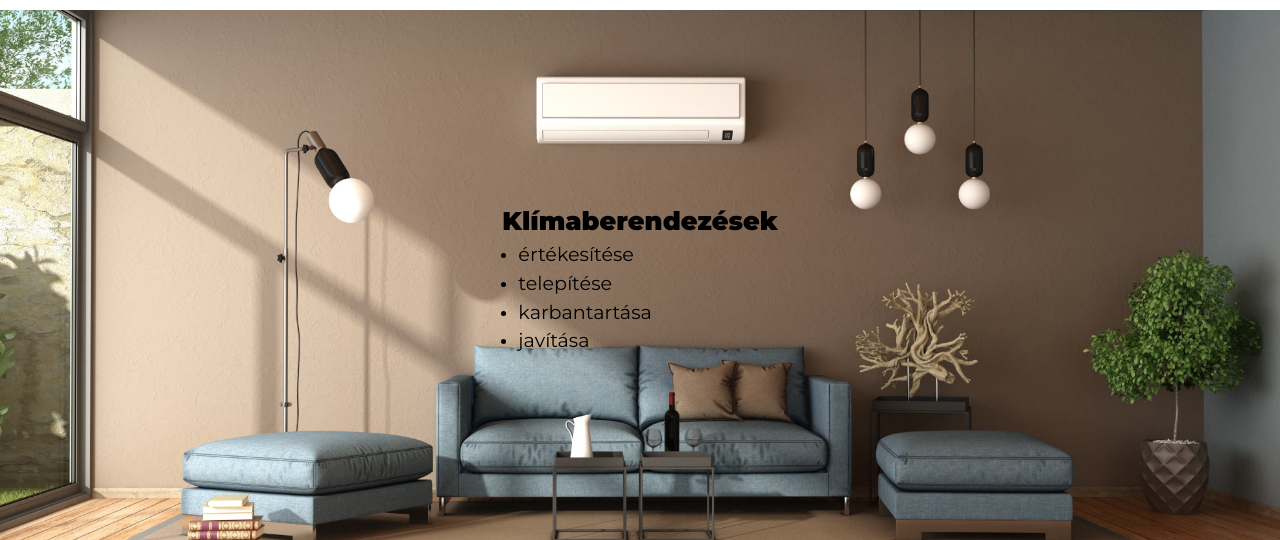
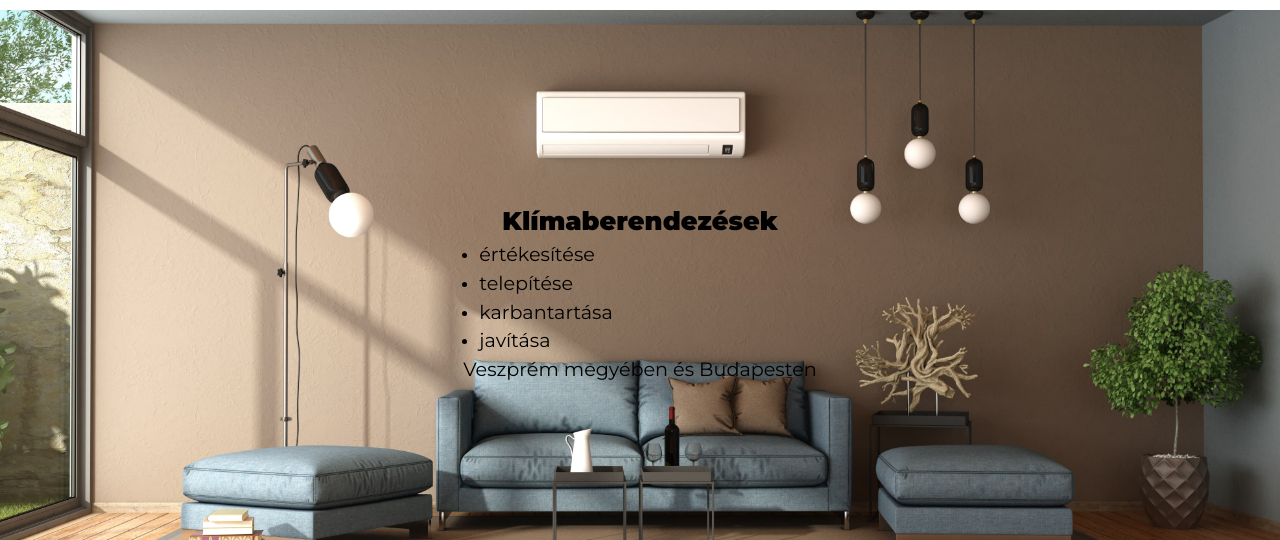
Before and after one commit to szened/novakklima, a website built with Parcel: page src/index.html in a window 1280 px wide. Shown: the part 104-644 px from the top of the page. Built offline with nearby package versions, Linux system fonts and the light colour scheme.

Commit message:
Update index.html

```diff
--- a/src/index.html
+++ b/src/index.html
@@ -55,6 +55,7 @@
             <li><h3><span class="hidden">Klímaberendezések</span> karbantartása</h3></li>
             <li><h3><span class="hidden">Klímaberendezések</span> javítása</h3></li>
           </ul>
+          <h3>Veszprém megyében és Budapesten</h3>
         </div>
         <h2 class="hidden">
           Klímát szeretne, de nem tudja, hogy milyen készüléket válasszon, milyen teljesítményűre van szüksége, vagy hová érdemes elhelyezni? Hívjon bizalommal, szívesen állunk rendelkezésére!
```
